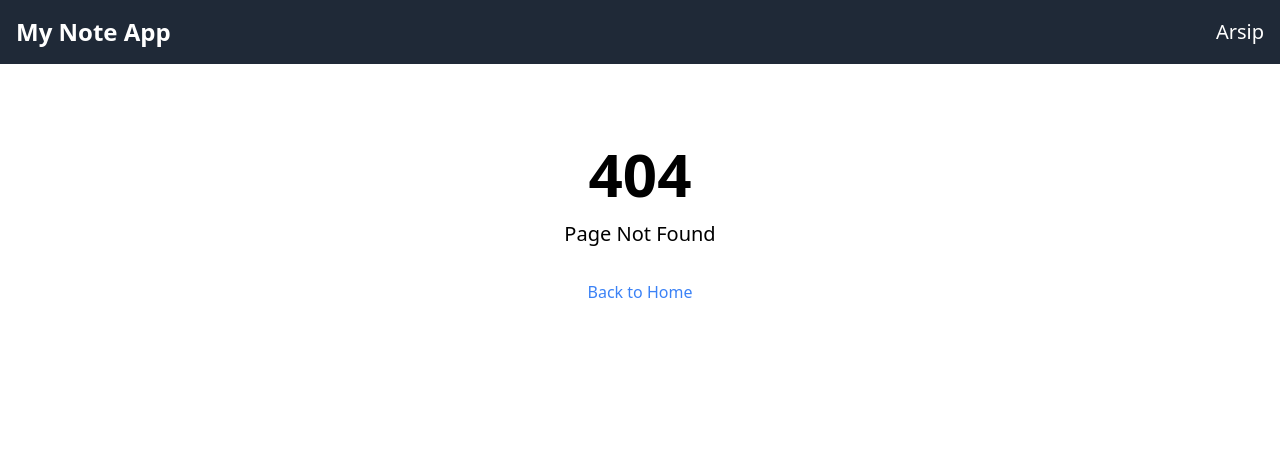
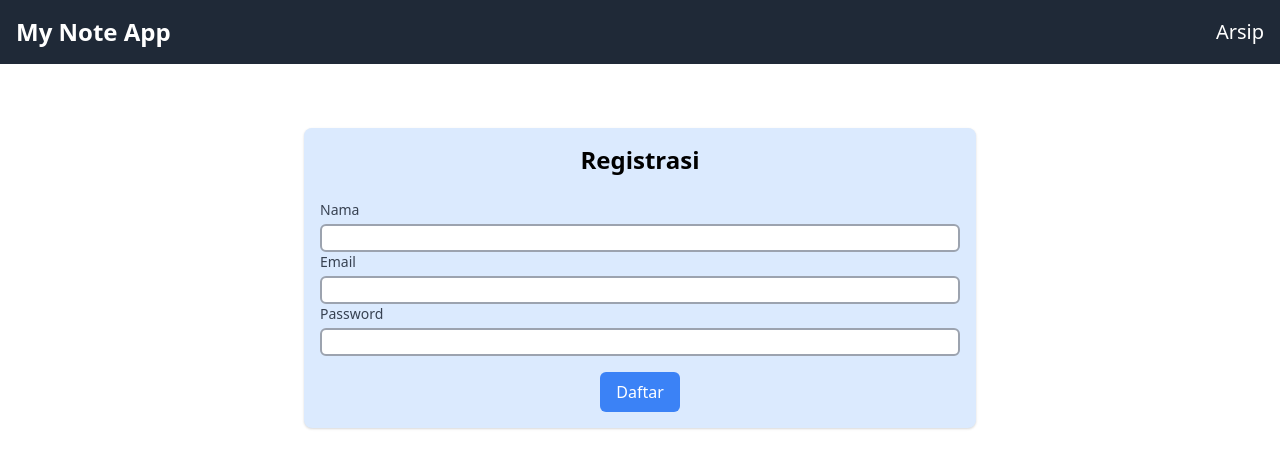
Before and after one commit to nandaglhp/my-note-app-spa, a React (Vite) app: page /register in a window 1280 px wide. Before the commit this address had no page. Shown: the top 468 px of the page. Built offline with nearby package versions, Linux system fonts and the light colour scheme; the HTML template or start-up script is replaced by a standard one.

Commit message:
K1-L1: Membuat Form Registrasi

```diff
--- a/src/App.jsx
+++ b/src/App.jsx
@@ -6,6 +6,8 @@ import NoteDetailPage from "./pages/NoteDetailPage";
 import AddNotePage from "./pages/AddNotePage";
 import ArchivedNotesPage from "./pages/ArchivedNotesPage";
 import NotFoundPage from "./pages/NotFoundPage";
+import RegisterPage from "./pages/RegisterPage";
+
 function App() {
   return (
     <Router>
@@ -15,6 +17,7 @@ function App() {
         <Route path="/note/:noteId" element={<NoteDetailPage />} />
         <Route path="/notes/new" element={<AddNotePage />} />
         <Route path="/archived" element={<ArchivedNotesPage />} />
+        <Route path="/register" element={<RegisterPage />} />
         <Route path="*" element={<NotFoundPage />} />
       </Routes>
     </Router>
--- /dev/null
+++ b/src/pages/RegisterPage.jsx
@@ -0,0 +1,36 @@
+// src/pages/RegisterPage.jsx
+import React, { useState } from "react";
+import InputField from "../components/form/InputField";
+import Button from "../components/ui/SaveButton"; // Menggunakan komponen Button yang telah diperbarui
+import FormContainer from "../components/layout/FormContainer"; // Mengimpor FormContainer untuk styling
+
+const RegisterPage = () => {
+  const [name, setName] = useState("");
+  const [email, setEmail] = useState("");
+  const [password, setPassword] = useState("");
+
+  const handleSubmit = (event) => {
+    event.preventDefault();
+    // Logika untuk mengirim data ke API akan ditambahkan di sini
+    console.log({ name, email, password });
+  };
+
+  return (
+    // Menggunakan FormContainer untuk membungkus formulir registrasi
+    <FormContainer>
+      <div className="register-page">
+        <h2 className="text-center text-2xl font-semibold mb-6">Registrasi</h2>
+        <form onSubmit={handleSubmit} className="register-form">
+          <InputField id="name" label="Nama" type="text" value={name} onChange={(e) => setName(e.target.value)} />
+          <InputField id="email" label="Email" type="email" value={email} onChange={(e) => setEmail(e.target.value)} />
+          <InputField id="password" label="Password" type="password" value={password} onChange={(e) => setPassword(e.target.value)} />
+          <div className="flex justify-center mt-4">
+            <Button type="submit">Daftar</Button>
+          </div>
+        </form>
+      </div>
+    </FormContainer>
+  );
+};
+
+export default RegisterPage;
```
